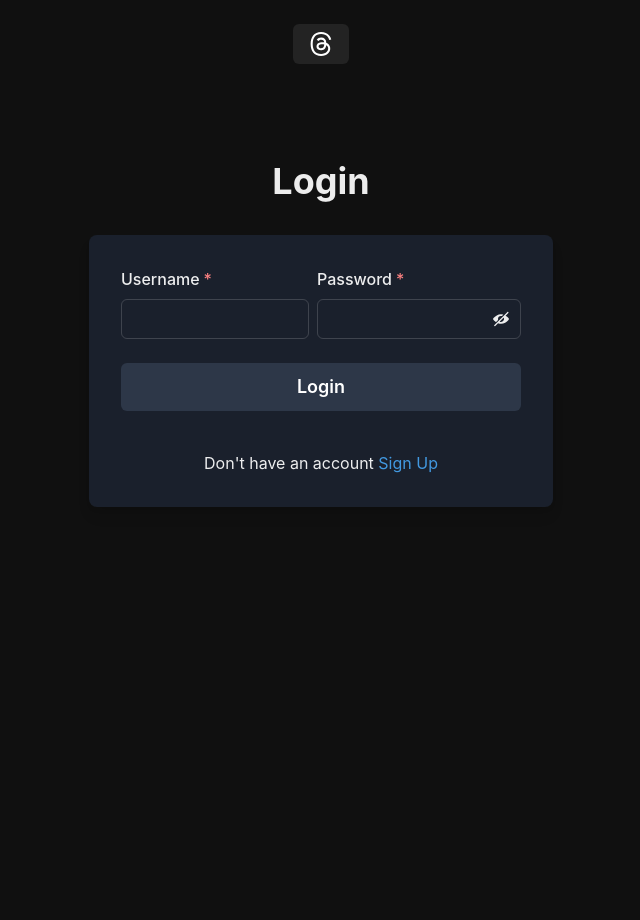
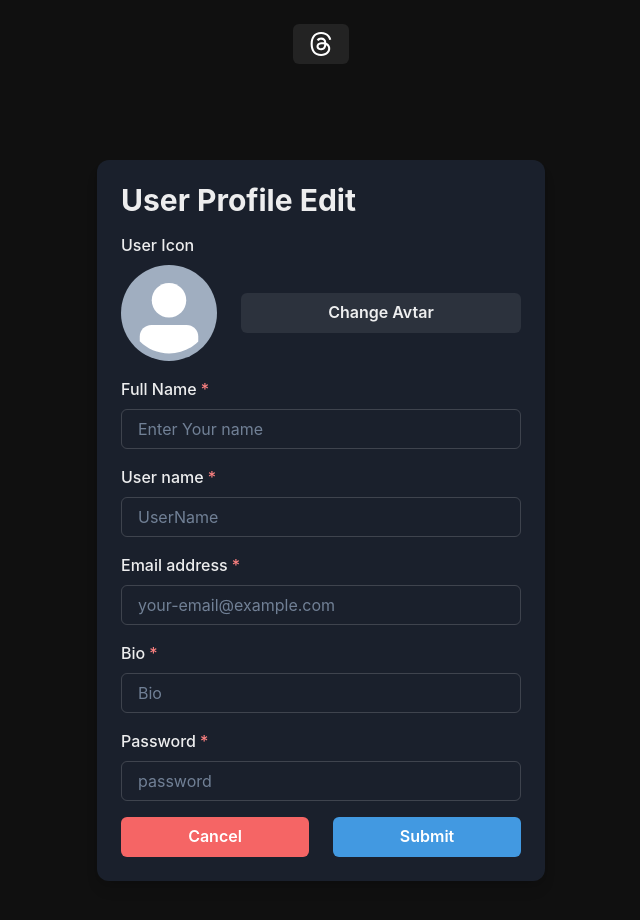
Before and after one commit to inehadev/Thread-client, a React (Vite) app: page /update in a window 1280 px wide. Before the commit this address led to /auth. Shown: the top 920 px of the page, without its empty margins (319-959 px from the left). Before the commit the page ends 800 px from the top, so only its background shows below. Built offline with nearby package versions, Linux system fonts and the light colour scheme; sample sign-in values are in the browser's storage.

Commit message:
updation at userupdate page

```diff
--- a/Components/Logout.jsx
+++ b/Components/Logout.jsx
@@ -1,6 +1,6 @@
 import { Button, Toast, useToast } from '@chakra-ui/react';
 import {React, useContext} from 'react'
-import { useRecoilValue } from 'recoil';
+import { useRecoilState } from 'recoil';
 import userScreenAtom from "../atoms/userAtom"
 import { AuthContext } from '../src/Context/AuthContext';
 import axios from 'axios';
@@ -8,14 +8,14 @@ import { useNavigate } from 'react-router-dom';
 
 const Logout =()=>{
     const {UserLogout}=useContext(AuthContext)
-    const setuser = useRecoilValue(userScreenAtom);
+    const [user, setUser] = useRecoilState(userScreenAtom);;
     const navigate = useNavigate();
     const handlelogout=async()=>{
         try {
           await UserLogout();
           console.log("user logout successfully")
           localStorage.removeItem("x-auth-token");
-          setuser(null);
+          setUser(null);
           navigate('/')
 
         } catch (error) {
--- a/Pages/Home.jsx
+++ b/Pages/Home.jsx
@@ -1,7 +1,9 @@
-import react from 'react';
+import react, { useEffect } from 'react';
 
 const Home = ()=>{
-    console.log(localStorage.getItem("x-auth-token"))
+    useEffect(()=>{
+        alert("this is working fine")
+    } , []);
     return(
         <div>heeelo its a home page
             </div>
--- a/Pages/UpdataProfilePage.jsx
+++ b/Pages/UpdataProfilePage.jsx
@@ -16,19 +16,36 @@ import {
   Center,
 } from '@chakra-ui/react'
 import { SmallCloseIcon } from '@chakra-ui/icons'
+import { useState } from 'react'
+import { useRecoilState } from 'recoil'
+import userScreenAtom from '../atoms/userAtom'
 
 export default function UpadateProfilePage() {
+  const [user,setuser]= useRecoilState(userScreenAtom);
+  const [inputs ,setinputs]=useState({
+    name:user.name,
+    username:user.username,
+    email:'',
+    bio:'',
+    password:'',
+    ProfilePic:''
+  })
+  console.log(inputs);
+
+  const handleUpdate = ()=>{
+
+  }
   return (
     <Flex
       minH={'100vh'}
       align={'center'}
       justify={'center'}
-      bg={useColorModeValue('gray.50', 'gray.800')}>
-      <Stack
+     >
+         <Stack
         spacing={4}
         w={'full'}
         maxW={'md'}
-        bg={useColorModeValue('white', 'gray.700')}
+        bg={useColorModeValue('white', 'gray.800')}
         rounded={'xl'}
         boxShadow={'lg'}
         p={6}
@@ -36,11 +53,11 @@ export default function UpadateProfilePage() {
         <Heading lineHeight={1.1} fontSize={{ base: '2xl', sm: '3xl' }}>
           User Profile Edit
         </Heading>
-        <FormControl id="userName">
+        <FormControl>
           <FormLabel>User Icon</FormLabel>
           <Stack direction={['column', 'row']} spacing={6}>
             <Center>
-              <Avatar size="xl" src="https://bit.ly/sage-adebayo" />
+              <Avatar size="xl" src="" />
 
             </Center>
             <Center w="full">
@@ -48,28 +65,50 @@ export default function UpadateProfilePage() {
             </Center>
           </Stack>
         </FormControl>
-        <FormControl id="userName" isRequired>
+        <FormControl  isRequired>
+          <FormLabel>Full Name</FormLabel>
+          <Input
+            placeholder="Enter Your name"
+            _placeholder={{ color: 'gray.500' }}
+            type="text"
+            onChange={(e)=>setinputs({...inputs , name:e.target.value})}
+          />
+          </FormControl>
+          <FormControl isRequired>
           <FormLabel>User name</FormLabel>
           <Input
             placeholder="UserName"
             _placeholder={{ color: 'gray.500' }}
-            type="text"
+            type="text"     onChange={(e)=>setinputs({...inputs , username:e.target.value})}
+
           />
         </FormControl>
-        <FormControl id="email" isRequired>
+        <FormControl  isRequired>
           <FormLabel>Email address</FormLabel>
           <Input
             placeholder="your-email@example.com"
             _placeholder={{ color: 'gray.500' }}
             type="email"
+            onChange={(e)=>setinputs({...inputs , email:e.target.value})}
           />
         </FormControl>
-        <FormControl id="password" isRequired>
+
+        <FormControl  isRequired>
+          <FormLabel>Bio</FormLabel>
+          <Input
+            placeholder="Bio"
+            _placeholder={{ color: 'gray.500' }}
+            type="text"
+            onChange={(e)=>setinputs({...inputs ,bio:e.target.value})}
+          />
+        </FormControl>
+        <FormControl  isRequired>
           <FormLabel>Password</FormLabel>
           <Input
             placeholder="password"
             _placeholder={{ color: 'gray.500' }}
             type="password"
+            onChange={(e)=>setinputs(...password)}
           />
         </FormControl>
         <Stack spacing={6} direction={['column', 'row']}>
--- a/Pages/Userpage.jsx
+++ b/Pages/Userpage.jsx
@@ -1,4 +1,4 @@
-import React from "react";
+import React, { useEffect } from "react";
 import UserHeader from "../Components/UserHeader";
 import UserPost from "../Components/UserPost";
 export default function Userpage (){
--- a/atoms/userAtom.js
+++ b/atoms/userAtom.js
@@ -1,12 +1,14 @@
 
 import { atom } from "recoil";
-const storedToken = localStorage.getItem("x-auht-token");
+const storedToken = localStorage.getItem("x-auth-token");
+console.log("Stored Token:", storedToken);
 
 
 
 const userScreenAtom = atom({
+
     key: "userAtom",
-    default:JSON.parse(localStorage.getItem("x-auht-token"))
+    default:(storedToken) || null,
 });
 
 
--- a/package.json
+++ b/package.json
@@ -16,6 +16,7 @@
     "@emotion/styled": "^11.11.0",
     "axios": "^1.6.7",
     "framer-motion": "^11.0.6",
+    "jsonwebtoken": "^9.0.2",
     "react": "^18.2.0",
     "react-dom": "^18.2.0",
     "react-icons": "^5.0.1",
--- a/src/Context/AuthContext.jsx
+++ b/src/Context/AuthContext.jsx
@@ -45,17 +45,19 @@ const UserLogin = async(username , password)=>{
           password:password
         })
 
-        const axiosheader= {
-          "Accept":"application/json"
-        }
+        const axiosheader = {
+          headers:{
+              "Accept":"application/json",
+          }
+      }
+
 
         const response= await axios.post('http://localhost:5000/login' ,bodyParameter , axiosheader);
         console.log(response);
         console.log(response.data);
-        localStorage.setItem("x-auth-token", response.data.token);
+        localStorage.setItem("x-auth-token", response.data);
+        console.log(localStorage.getItem("x-auth-token"));
 
-        // Log the token after setting it
-        console.log(localStorage.getItem("x-auth-token"));
 
       } catch (error) {
         console.log(error)
@@ -84,6 +86,30 @@ const UserLogout = async()=>{
     }
 
 }
+
+const  UserUpdate= async()=>{
+  try {
+    const bodyparameter =({
+      name:name,
+      username:username,
+      email:email,
+      bio:bio,
+      password:password,
+
+
+    })
+
+    const axiosheader = {
+      headers:{
+          "Accept":"application/json",
+      }
+  }
+
+  const res= await axios.post()
+  } catch (error) {
+    console.log(error)
+  }
+}
 return <AuthContext.Provider value={{UserRegister , UserLogin, UserLogout }} >{children}</AuthContext.Provider>
 
 }
```
Also changed, not shown: 1 other file (tests, documents, lock files or other folders).
